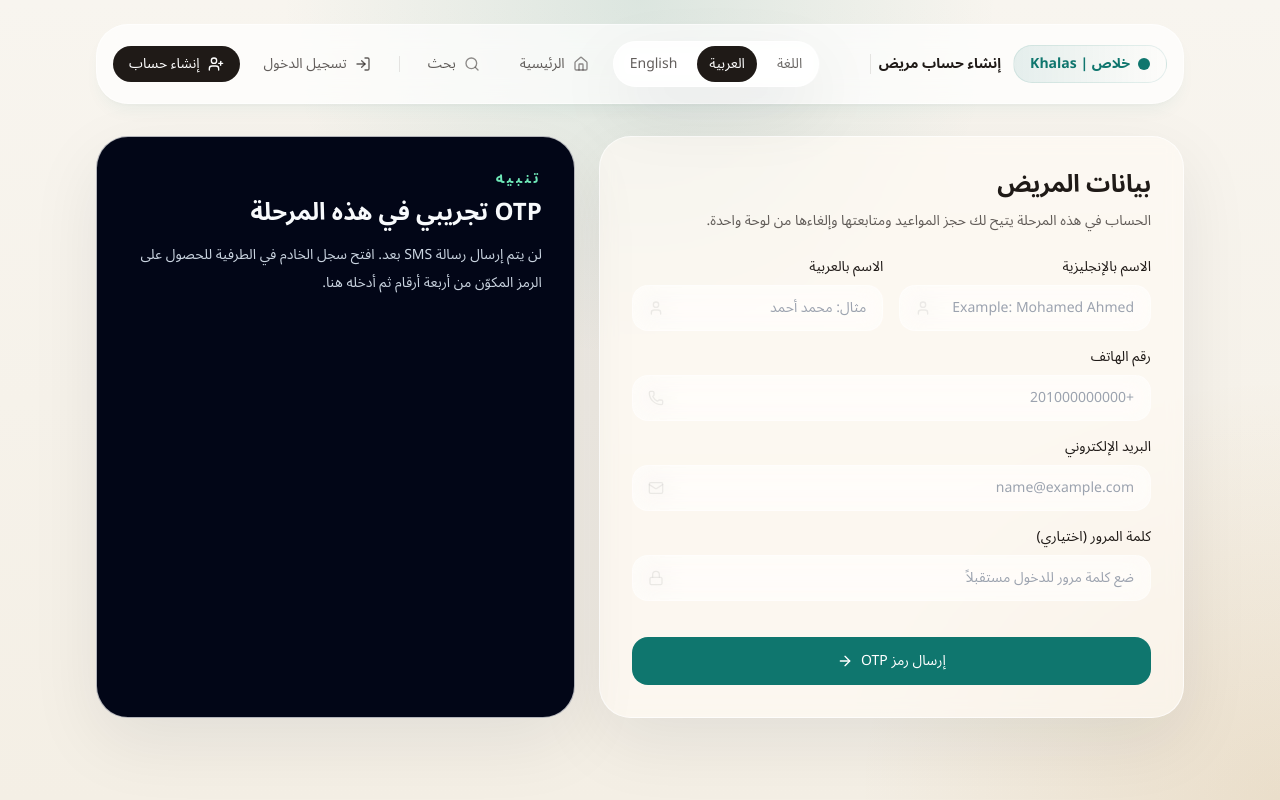
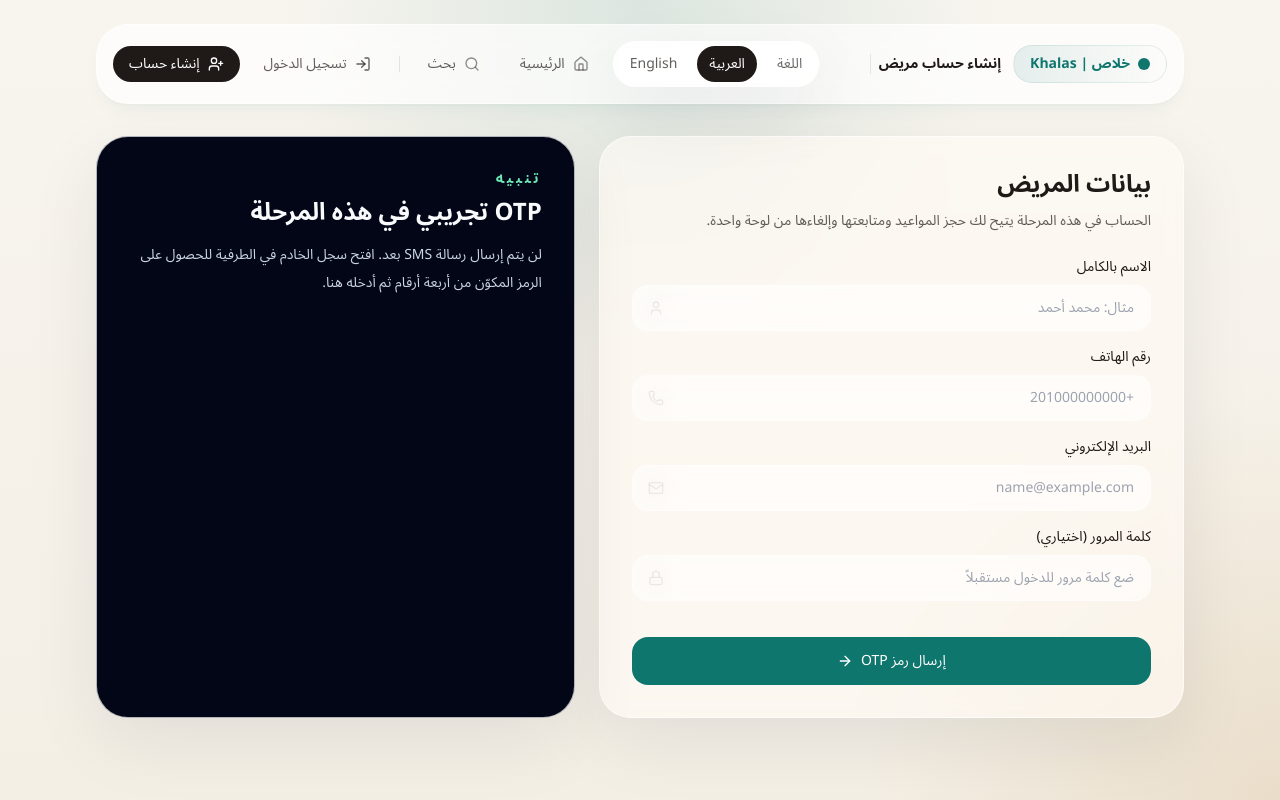
Before and after one commit to mozeyada/khalas, a Next.js app in the folder frontend/: page /ar/auth/register in a window 1280 px wide. Built offline with nearby package versions, Linux system fonts and the light colour scheme; no server answers.

Commit message:
feat: simplify register form to use single name and normalize phone

```diff
--- a/frontend/messages/ar.json
+++ b/frontend/messages/ar.json
@@ -57,6 +57,7 @@
     "noteTitle": "OTP تجريبي في هذه المرحلة",
     "noteBody": "لن يتم إرسال رسالة SMS بعد. افتح سجل الخادم في الطرفية للحصول على الرمز المكوّن من أربعة أرقام ثم أدخله هنا.",
     "fields": {
+      "name": "الاسم بالكامل",
       "nameAr": "الاسم بالعربية",
       "nameEn": "الاسم بالإنجليزية",
       "phone": "رقم الهاتف",
@@ -67,8 +68,9 @@
       "preferredChannel": "وسيلة التواصل المفضلة"
     },
     "placeholders": {
+      "name": "مثال: محمد أحمد",
       "nameAr": "مثال: محمد أحمد",
-      "nameEn": "Example: Mohamed Ahmed",
+      "nameEn": "مثال: Mohamed Ahmed",
       "phone": "+201000000000",
       "email": "name@example.com",
       "otp": "1234",
--- a/frontend/messages/en.json
+++ b/frontend/messages/en.json
@@ -57,6 +57,7 @@
     "noteTitle": "OTP is mock-only at this stage",
     "noteBody": "No SMS is sent yet. Open the backend console, copy the four-digit code, and enter it here.",
     "fields": {
+      "name": "Full name",
       "nameAr": "Arabic name",
       "nameEn": "English name",
       "phone": "Phone number",
@@ -67,6 +68,7 @@
       "preferredChannel": "Preferred Notification Channel"
     },
     "placeholders": {
+      "name": "Example: Mohamed Ahmed",
       "nameAr": "Example: Mohamed Ahmed",
       "nameEn": "Example: Mohamed Ahmed",
       "phone": "+201000000000",
--- a/frontend/src/components/register-form.tsx
+++ b/frontend/src/components/register-form.tsx
@@ -16,8 +16,7 @@ export function RegisterForm() {
 
   const [formState, setFormState] = useState({
     phone: '',
-    nameAr: '',
-    nameEn: '',
+    name: '',
     email: '',
     password: '',
     otpCode: '',
@@ -34,14 +33,21 @@ export function RegisterForm() {
     setFeedback(null);
     setIsSubmitting(true);
 
+    let normalizedPhone = formState.phone.trim();
+    if (normalizedPhone.startsWith('01')) {
+      normalizedPhone = '+2' + normalizedPhone;
+    } else if (normalizedPhone.startsWith('1')) {
+      normalizedPhone = '+20' + normalizedPhone;
+    }
+
     try {
       const challenge = await register({
-        phone: formState.phone,
-        name_ar: formState.nameAr,
-        name_en: formState.nameEn,
+        phone: normalizedPhone,
+        name_ar: formState.name,
+        name_en: formState.name,
         email: formState.email || undefined,
         password: formState.password || undefined,
-        preferred_channel: (formState.phone && formState.email) ? formState.preferredChannel : undefined
+        preferred_channel: (normalizedPhone && formState.email) ? formState.preferredChannel : undefined
       });
       setOtpSent(true);
       setFeedback(
@@ -61,8 +67,15 @@ export function RegisterForm() {
     setError(null);
     setIsSubmitting(true);
 
+    let normalizedPhone = formState.phone.trim();
+    if (normalizedPhone.startsWith('01')) {
+      normalizedPhone = '+2' + normalizedPhone;
+    } else if (normalizedPhone.startsWith('1')) {
+      normalizedPhone = '+20' + normalizedPhone;
+    }
+
     try {
-      await verifyOtpCode(formState.phone, formState.otpCode);
+      await verifyOtpCode(normalizedPhone, formState.otpCode);
       router.push(`/${locale}/dashboard`);
     } catch (caught) {
       setError(caught instanceof ApiError ? caught.message : t('genericError'));
@@ -80,33 +93,18 @@ export function RegisterForm() {
         <form className="space-y-5" onSubmit={otpSent ? handleVerify : handleRegister}>
           {!otpSent ? (
             <div className="space-y-4 animate-in fade-in slide-in-from-bottom-4 duration-500">
-              <div className="grid gap-4 sm:grid-cols-2">
+              <div className="grid gap-4">
                 <label className="block group">
-                  <span className="mb-2 block text-sm font-medium text-ink transition-colors group-focus-within:text-teal">{t('fields.nameEn')}</span>
+                  <span className="mb-2 block text-sm font-medium text-ink transition-colors group-focus-within:text-teal">{t('fields.name')}</span>
                   <div className="relative">
                     <div className="absolute inset-y-0 left-0 pl-4 flex items-center pointer-events-none text-ink/40 group-focus-within:text-teal transition-colors">
                       <User className="h-4 w-4" />
                     </div>
                     <input
-                      value={formState.nameEn}
-                      onChange={(event) => setFormState((current) => ({...current, nameEn: event.target.value}))}
+                      value={formState.name}
+                      onChange={(event) => setFormState((current) => ({...current, name: event.target.value}))}
                       className="w-full rounded-2xl border border-white/40 bg-white/50 backdrop-blur-md pl-11 pr-4 py-3 text-sm text-ink outline-none transition-all focus:bg-white focus:border-teal focus:ring-4 focus:ring-teal/10 hover:border-black/20"
-                      placeholder={t('placeholders.nameEn')}
-                      required
-                    />
-                  </div>
-                </label>
-                <label className="block group">
-                  <span className="mb-2 block text-sm font-medium text-ink transition-colors group-focus-within:text-teal">{t('fields.nameAr')}</span>
-                  <div className="relative">
-                    <div className="absolute inset-y-0 left-0 pl-4 flex items-center pointer-events-none text-ink/40 group-focus-within:text-teal transition-colors">
-                      <User className="h-4 w-4" />
-                    </div>
-                    <input
-                      value={formState.nameAr}
-                      onChange={(event) => setFormState((current) => ({...current, nameAr: event.target.value}))}
-                      className="w-full rounded-2xl border border-white/40 bg-white/50 backdrop-blur-md pl-11 pr-4 py-3 text-sm text-ink outline-none transition-all focus:bg-white focus:border-teal focus:ring-4 focus:ring-teal/10 hover:border-black/20 text-right"
-                      placeholder={t('placeholders.nameAr')}
+                      placeholder={t('placeholders.name')}
                       required
                     />
                   </div>
```
